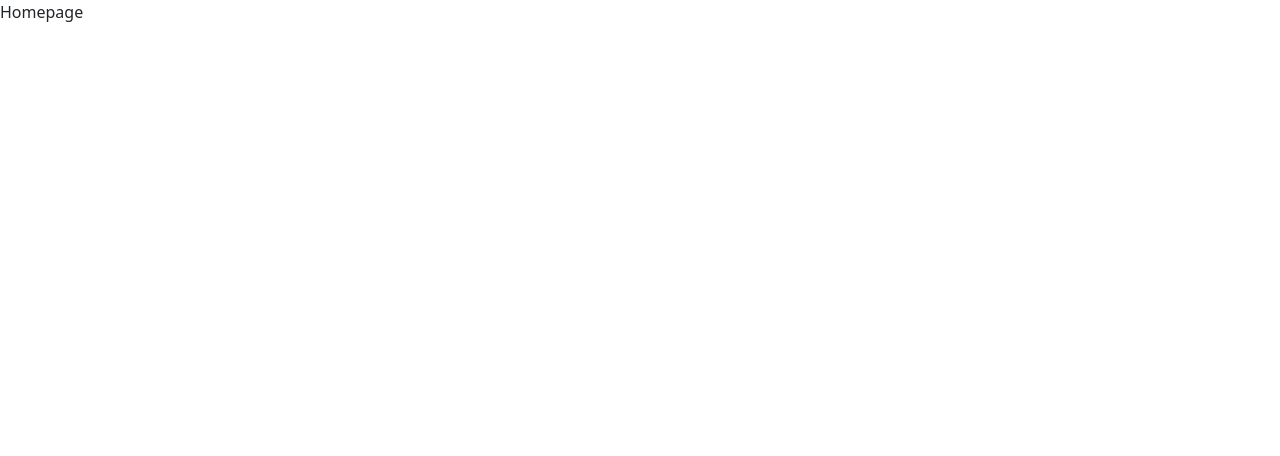
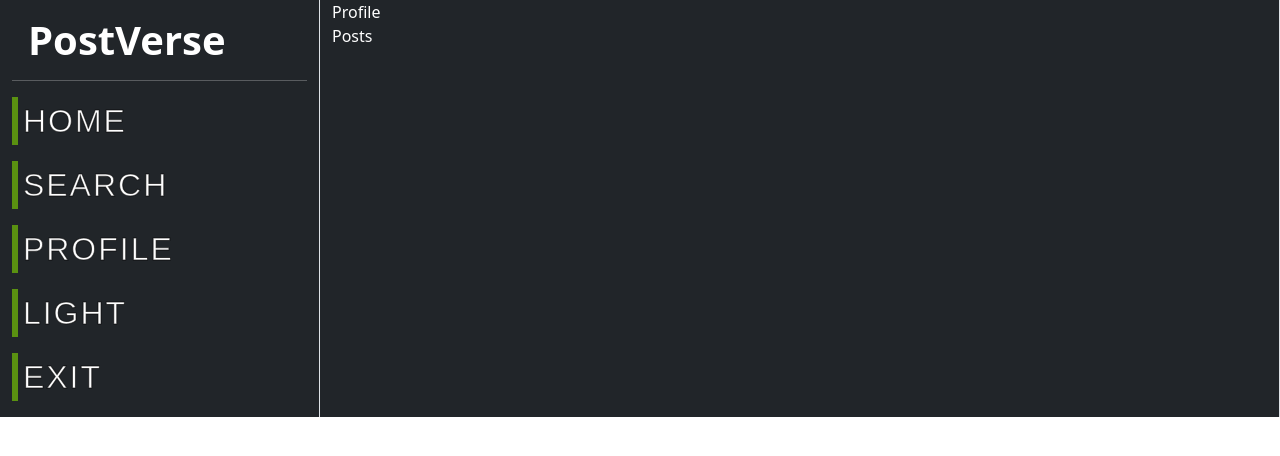
Before and after one commit to FrankoLika/Capstone-FE, a React (Create React App) app: page /Homepage in a window 1280 px wide. Shown: the top 456 px of the page. Built offline with nearby package versions, Linux system fonts and the light colour scheme; sample sign-in values are in the browser's storage.

Commit message:
Dark Light mode

```diff
--- /dev/null
+++ b/src/components/hpComponents/Posts.js
@@ -0,0 +1,9 @@
+import React from 'react'
+
+const Posts = () => {
+  return (
+    <div>Posts</div>
+  )
+}
+
+export default Posts
--- /dev/null
+++ b/src/components/hpComponents/Profile.js
@@ -0,0 +1,9 @@
+import React from 'react'
+
+const Profile = () => {
+  return (
+    <div>Profile</div>
+  )
+}
+
+export default Profile
--- /dev/null
+++ b/src/components/hpComponents/Sidebar.js
@@ -0,0 +1,56 @@
+import React from 'react'
+import { Link, useNavigate } from 'react-router-dom'
+import '../../styles/Sidebar.css'
+const Sidebar = ({ handleMode, darkMode }) => {
+  const navigate = useNavigate()
+
+  const handleExit = () => {
+    localStorage.clear()
+    navigate('/')
+  }
+
+  return (
+    <div>
+      <h1 className='m-3 fw-bold'>PostVerse</h1>
+      <hr></hr>
+      <div>
+        <div className='my-3'>
+          <Link to='/Homepage'>
+            <button data-text="Awesome" class="button">
+              <span className={!darkMode ? "text-white" : "null"}>&nbsp;Home&nbsp;</span>
+              <span className="hover-text" aria-hidden="true">&nbsp;Home&nbsp;</span>
+            </button>
+          </Link>
+        </div>
+        <div className='my-3'>
+          <button data-text="Awesome" class="button">
+            <span className={!darkMode ? "text-white" : "null"}>&nbsp;Search&nbsp;</span>
+            <span className="hover-text" aria-hidden="true">&nbsp;Search&nbsp;</span>
+          </button>
+        </div>
+        <Link to='/profile'>
+          <div className='my-3'>
+            <button data-text="Awesome" class="button">
+              <span className={!darkMode ? "text-white" : "null"}>&nbsp;Profile&nbsp;</span>
+              <span className="hover-text" aria-hidden="true">&nbsp;Profile&nbsp;</span>
+            </button>
+          </div>
+        </Link>
+        <div className='my-3'>
+          <button data-text="Awesome" class="button" onClick={handleMode}>
+            <span className={!darkMode ? "text-white" : "null"}>{!darkMode ? <span>&nbsp;Light&nbsp;</span> : <span>&nbsp;Dark&nbsp;</span>}</span>
+            <span className="hover-text" aria-hidden="true">{!darkMode ? <span>&nbsp;Light&nbsp;</span> : <span>&nbsp;Dark&nbsp;</span>}</span>
+          </button>
+        </div>
+        <div className='my-3'>
+          <button data-text="Awesome" class="button" onClick={handleExit}>
+            <span className={!darkMode ? "text-white" : "null"}>&nbsp;Exit&nbsp;</span>
+            <span className="hover-text" aria-hidden="true">&nbsp;Exit&nbsp;</span>
+          </button>
+        </div>
+      </div>
+    </div>
+  )
+}
+
+export default Sidebar
--- a/src/pages/Homepage.js
+++ b/src/pages/Homepage.js
@@ -1,8 +1,28 @@
-import React from 'react'
+import React, { useState } from 'react'
+import { Container, Row, Col } from 'react-bootstrap'
+import Sidebar from '../components/hpComponents/Sidebar'
+import Posts from '../components/hpComponents/Posts'
+import Profile from '../components/hpComponents/Profile'
 
 const Homepage = () => {
+  const [darkMode, setDarkMode] = useState(false)
+
+  const handleMode = () => {
+    setDarkMode(!darkMode)
+  }
   return (
-    <div>Homepage</div>
+    <Container fluid className={!darkMode ? "bg-dark text-white" : "bg-white"}>
+      <Row>
+        <Col xs={5} sm={5} md={5} lg={3} className='border-end'>
+          <Sidebar handleMode={handleMode} darkMode={darkMode} />
+        </Col>
+        <Col xs={7} sm={7} md={7} lg={9} className='border-end'>
+          <Profile />
+          <Posts />
+        </Col>
+      </Row>
+
+    </Container>
   )
 }
 
--- /dev/null
+++ b/src/styles/Sidebar.css
@@ -0,0 +1,40 @@
+.button {
+  margin: 0;
+  height: auto;
+  background: transparent;
+  padding: 0;
+  border: none;
+}
+
+.button {
+  --border-right: 6px;
+  --text-stroke-color: rgba(0, 0, 0, 0.6);
+  --animation-color: rgb(90, 145, 17);
+  --fs-size: 2em;
+  letter-spacing: 2px;
+  text-decoration: none;
+  font-size: var(--fs-size);
+  font-family: "Arial";
+  position: relative;
+  text-transform: uppercase;
+  color: rgb(60, 60, 60);
+  -webkit-text-stroke: 1px var(--text-stroke-color);
+}
+
+.hover-text {
+  position: absolute;
+  box-sizing: border-box;
+  content: attr(data-text);
+  color: var(--animation-color);
+  width: 0%;
+  inset: 0;
+  border-right: var(--border-right) solid var(--animation-color);
+  overflow: hidden;
+  transition: 0.5s;
+  -webkit-text-stroke: 1px var(--animation-color);
+}
+
+.button:hover .hover-text {
+  width: 100%;
+  filter: drop-shadow(0 0 23px var(--animation-color));
+}
```
Also changed, not shown: src/styles/Login-Register.css (line endings or trailing spaces), 1 other file (tests, documents, lock files or other folders).
